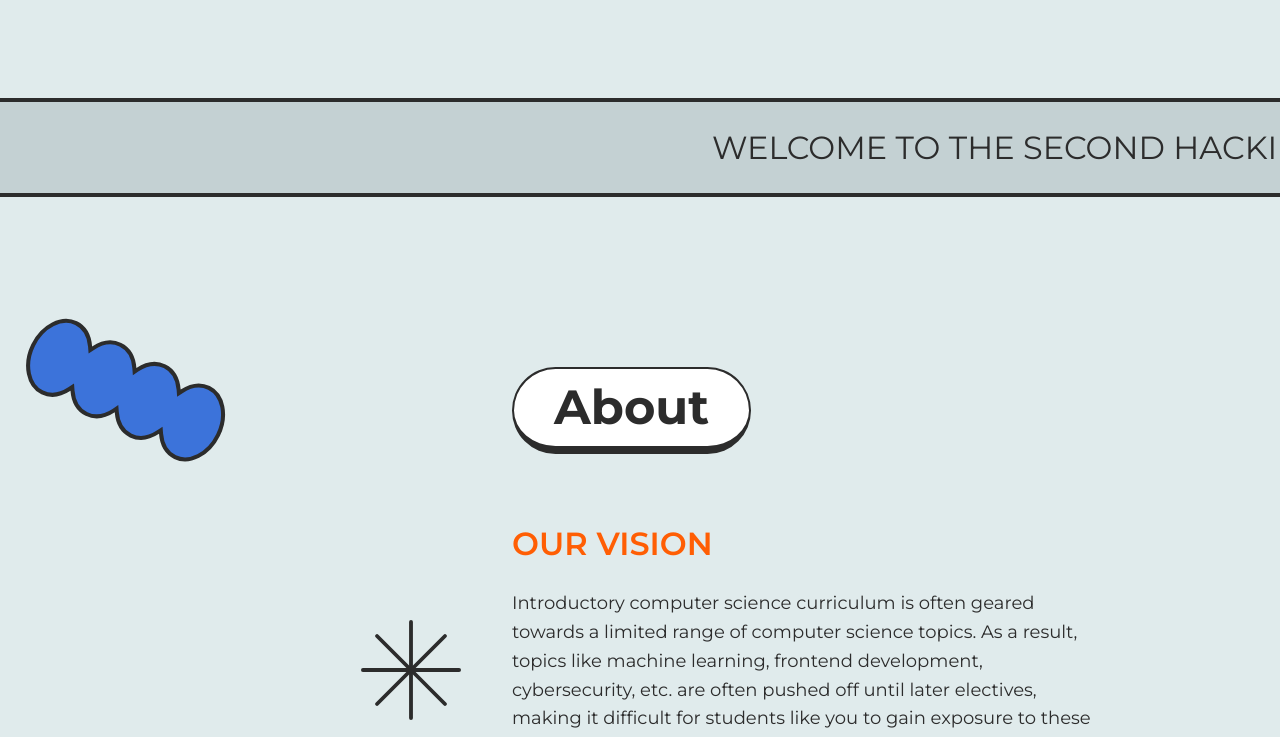
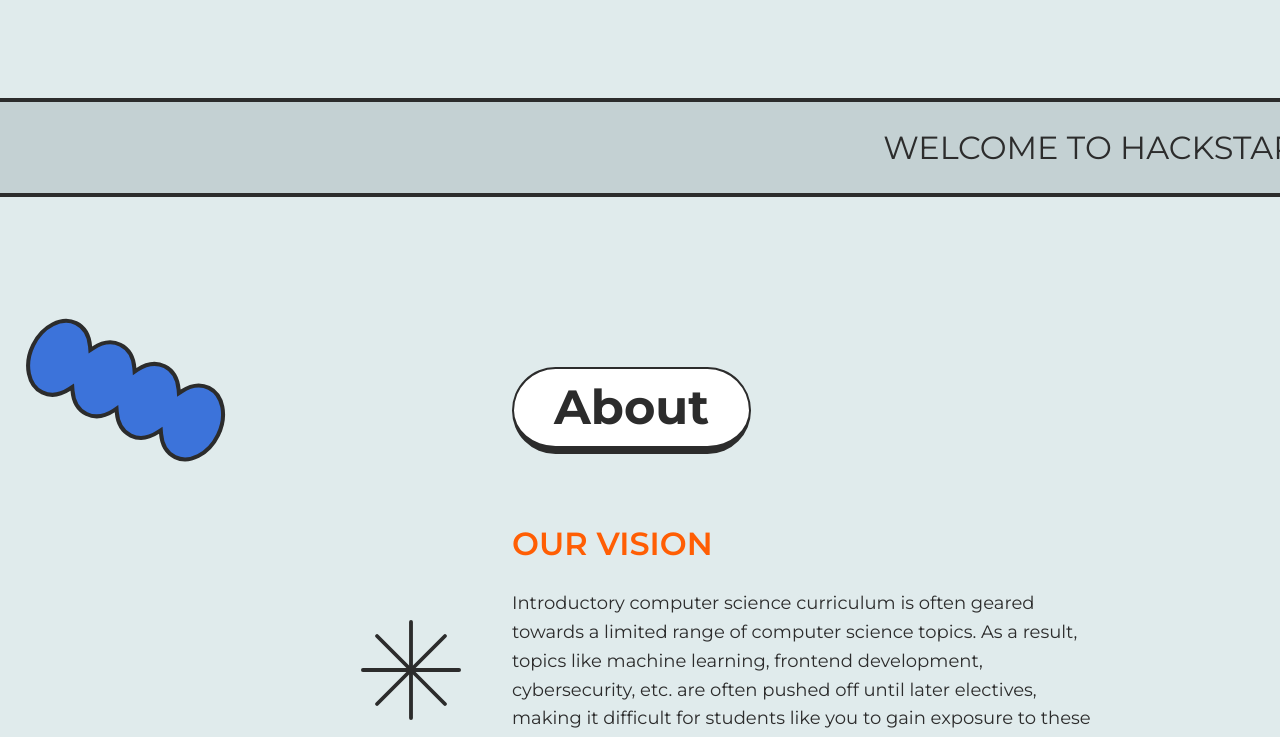
Before and after one commit to HackIllinois/hackstart-site, a React (Create React App) app: page / in a window 1280 px wide. Shown: the part 800-1537 px from the top of the page. Built offline with nearby package versions, Linux system fonts and the light colour scheme.

Commit message:
:speech_balloon: change banner text

```diff
--- a/src/pages/Home/Banner/index.tsx
+++ b/src/pages/Home/Banner/index.tsx
@@ -5,7 +5,7 @@ import styles from './styles.module.scss';
 const Hero: React.FC = () => {
   return (
     <div className={styles.banner}>
-        <div className={styles.text}>Welcome to the Second HackIllinois Open Source Fellowship!</div>
+        <div className={styles.text}>Welcome to HackStart!</div>
     </div>
   );
 };
```
